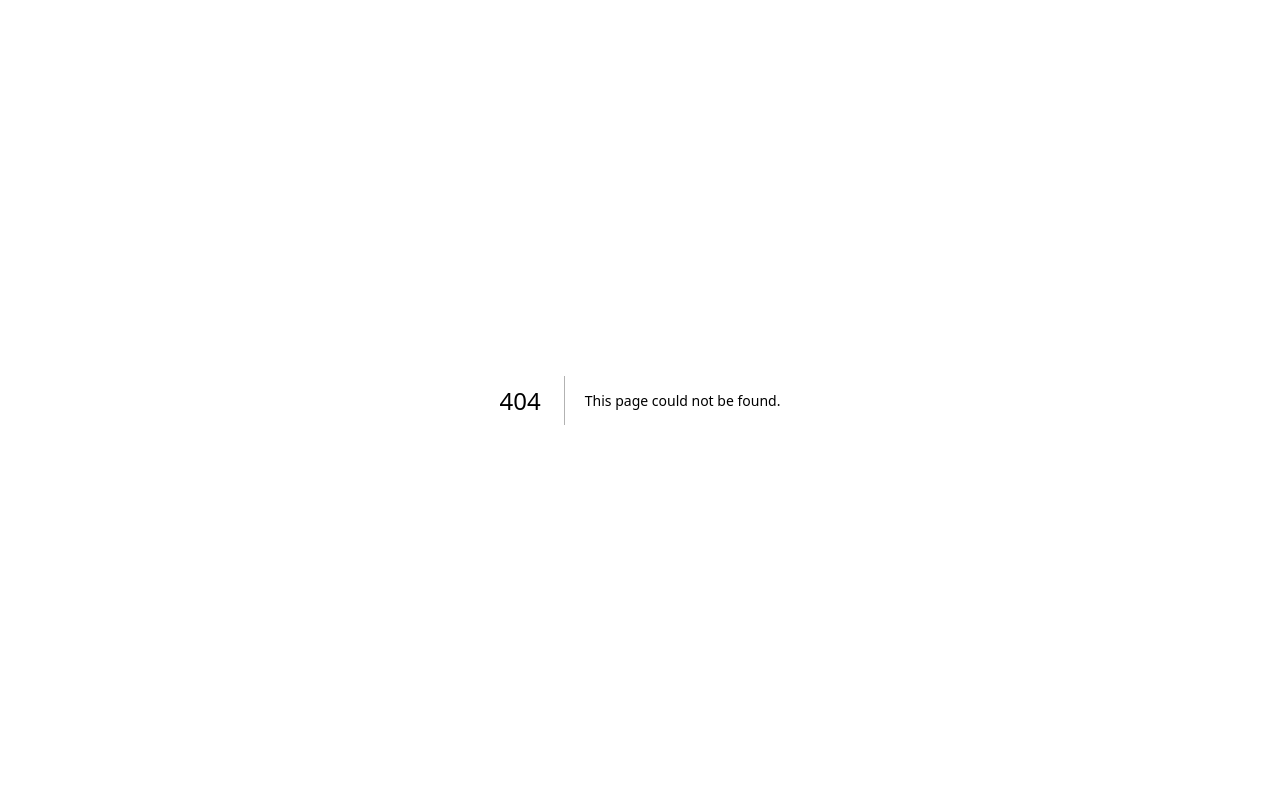
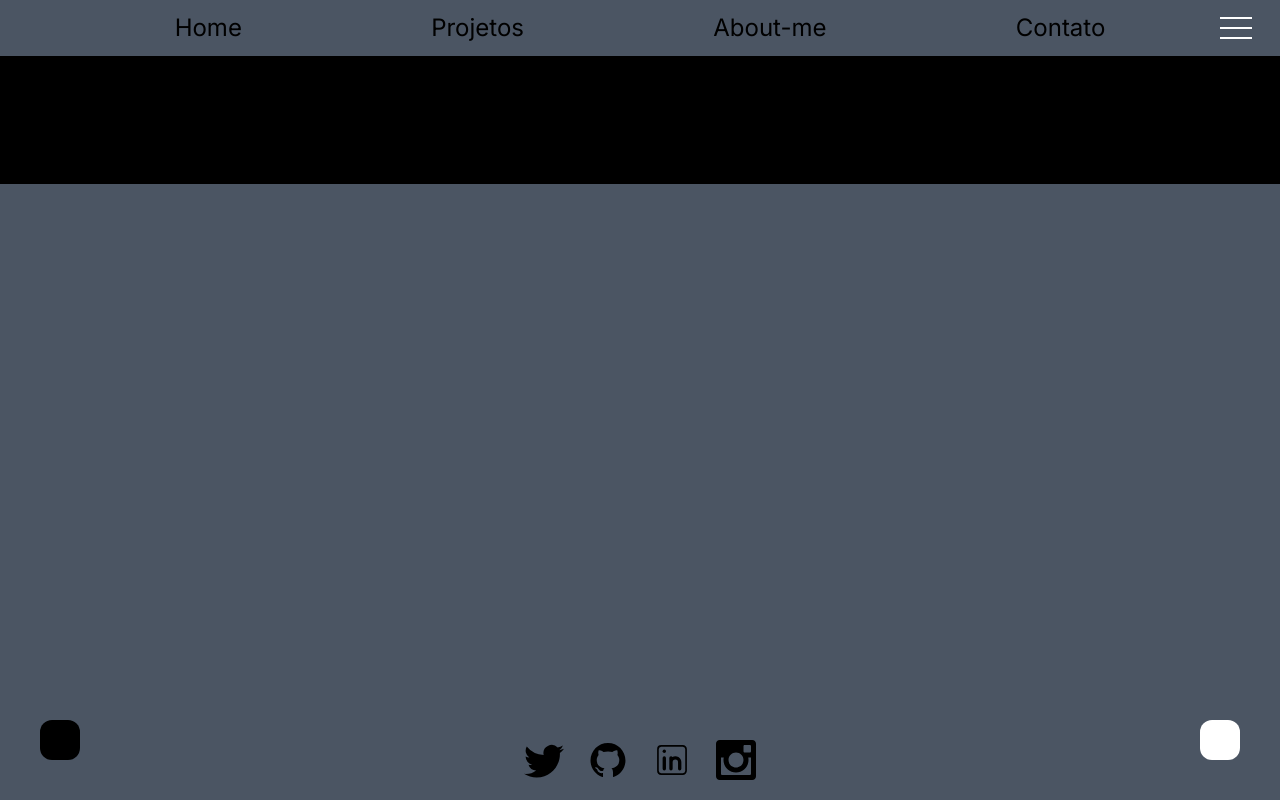
Before and after one commit to VitalsonLorran/about-me, a Next.js app: page /projetos in a window 1280 px wide. Before the commit this address had no page. Built offline with nearby package versions, Linux system fonts and the light colour scheme.

Commit message:
mudando o gerenciamento das paginas
finalmente entendi como funciona essa parte do Next, precisei criar pastas com o nome da url que quero "/sobre" pasta "app/sobre" e dentro colocar o arquivo "page.tsx"

```diff
--- /dev/null
+++ b/src/app/contato/page.tsx
@@ -0,0 +1,8 @@
+
+
+const Page = () => {
+    return(
+        <div>Meu contato: (21)98210-6560 </div>
+    )
+}
+export default Page
--- a/src/app/page.tsx
+++ b/src/app/page.tsx
@@ -2,7 +2,6 @@
 
 import { TopComponents } from "@/components/TopComponents";
 import { BottomComponents } from "@/components/BottomComponents";
-import Projetos from "@/pages/Projetos";
 
 export default function Home() {
   return (
--- a/src/pages/Projetos.tsx
+++ b/src/app/projetos/page.tsx
@@ -1,10 +1,10 @@
 "use client"
 
 import Link from "next/link";
-import { BottomComponents } from "../components/BottomComponents";
-import { TopComponents } from "../components/TopComponents";
+import { BottomComponents } from "../../components/BottomComponents";
+import { TopComponents } from "../../components/TopComponents";
 
-export default function Projetos () {
+export default function Page () {
     return (
         <div className="bg-gray-600 h-screen w-screen">
             <TopComponents />
--- /dev/null
+++ b/src/app/teste/page.tsx
@@ -0,0 +1,8 @@
+const Page = () => {
+    return(
+        <div >
+            <p >Apenas um teste</p>
+        </div>
+    )
+}
+export default Page
--- a/src/components/Navigation.tsx
+++ b/src/components/Navigation.tsx
@@ -15,9 +15,9 @@ export const Navigation = () => {
         <div className="flex justify-start h-14 items-start mr-10 w-full mb-14 fixed">
             <div className="flex ml-20 h-full w-full items-center justify-around  text-2xl">
                 <div className={cssHead}><Link href={"/"}>Home</Link></div>
-                <div className={cssHead}><Link href="/Projetos">Projetos</Link></div>
-                <div className={cssHead}><Link href="/Aboutme">About-me</Link></div>
-                <div className={cssHead}><Link href="/Contato">Contato</Link></div>
+                <div className={cssHead}><Link href="/projetos">Projetos</Link></div>
+                <div className={cssHead}><Link href="/aboutme">About-me</Link></div>
+                <div className={cssHead}><Link href="/contato">Contato</Link></div>
             </div>
             <button
             onClick={useClickNav}
--- a/src/pages/Contato.tsx
+++ /dev/null
@@ -1,8 +0,0 @@
-import Link from "next/link";
-
-
-export default function Contato () {
-    return(
-        <div>Meu contato: (21)98210-6560 <Link href={"/"}>Home</Link></div>
-    )
-}
```
Also changed, not shown: src/app/aboutme/page.tsx (renamed from src/pages/Aboutme.tsx).
